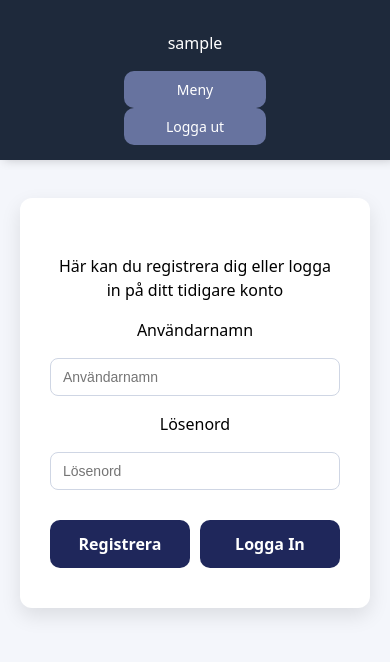
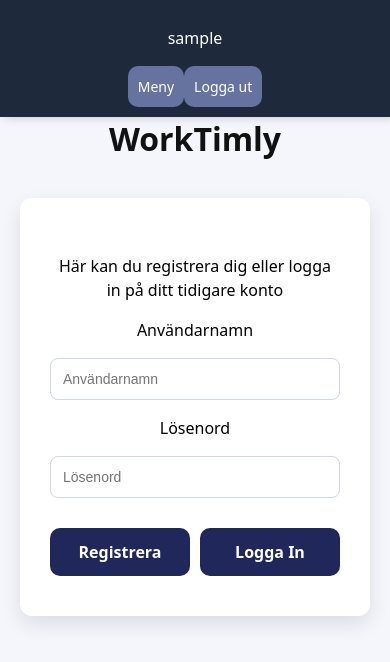
Before and after one commit to Juliahagstedtt/TimeWorkly, a React (Vite) app: page / in a window 390 px wide. Shown: the top 662 px of the page. Built offline with nearby package versions, Linux system fonts and the light colour scheme; sample sign-in values are in the browser's storage.

Commit message:
css header

```diff
--- a/src/App.css
+++ b/src/App.css
@@ -47,8 +47,7 @@ html, body {
 }
 
 input,
-textarea,
-select {
+textarea {
   width: 100%;
   padding: 12px;
   border-radius: 8px;
--- a/src/styles/Headers.css
+++ b/src/styles/Headers.css
@@ -50,16 +50,19 @@
     flex-direction: row;
     justify-content: space-around;
     align-items: center;
-    padding: 15px;
-    margin-bottom: 1px;
+    padding: 10px;
+    margin-bottom: 3px;
+    gap: 10px;
   }
 
   .option-buttons {
+    width: auto;
+    flex: 1;
     margin: 0;
-    padding: 8px 12px;
+    padding: 10px;
     font-size: 14px;
+    text-align: center;
   }
-
   .main-content {
     margin-left: 0;
     padding: 20px;
--- a/src/styles/ManualInPut.css
+++ b/src/styles/ManualInPut.css
@@ -4,20 +4,6 @@
     font-size: 1.6rem;
     font-weight: 600;
 }
-
-/* .reg-buttons {
-    display: inline-flex;
-    justify-content: center;
-    align-items: center;
-    margin-top: 20px;
-    padding: 10px 18px;
-    border-radius: 8px;
-    border: none;
-    background-color: #1f275b;
-    color: #fff;
-    font-weight: 500;
-    cursor: pointer;
-} */
 
 .card label {
   display: block;
@@ -32,9 +18,18 @@
   max-width: 420px;
   display: block;
   margin: 0 auto;
-  padding: 10px 12px;
+  padding: 12px;
   border-radius: 8px;
   border: 1px solid #cfd6e4;
   background: #fff;
   color: #4f4f4f;
 }
+
+@media (max-width: 375px) {
+
+  .card input,
+  .card select {
+    max-width: 100%;
+  }
+
+}
```
